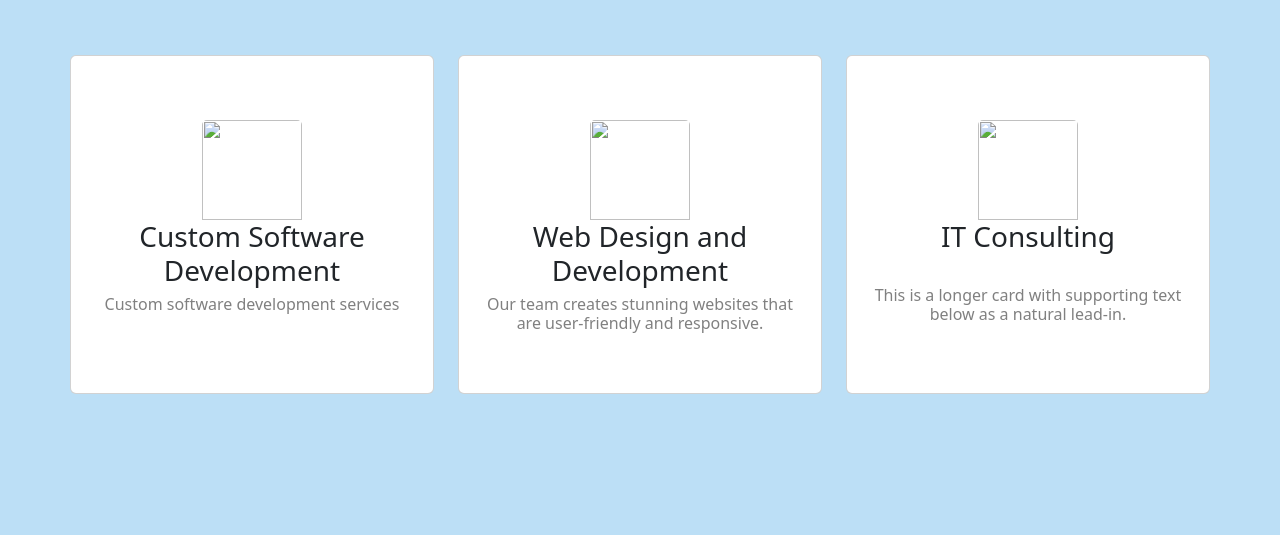
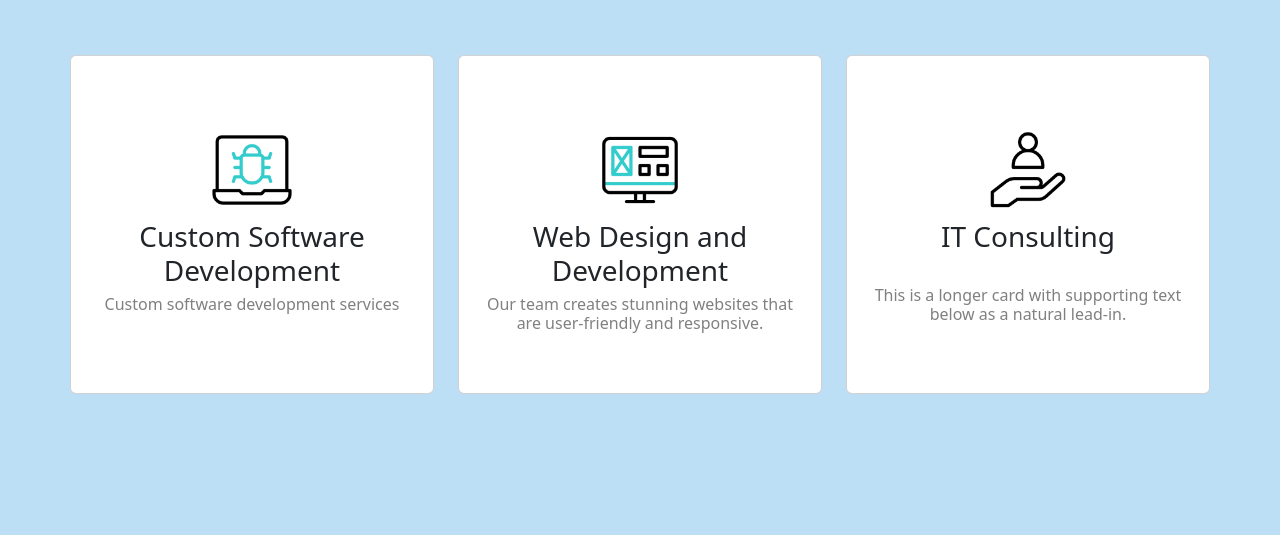
Before and after one commit to shokoofah/project-1, a plain HTML site: page services.html in a window 1280 px wide. Shown: the part 265-800 px from the top of the page. Drawn offline with Linux system fonts and the light colour scheme.

Commit message:
Update services.html

```diff
--- a/services.html
+++ b/services.html
@@ -101,7 +101,7 @@
      <div class="card body mb-3 h-100">
       <br><br>
        <div class="card-body">
-         <img src="./photo/gif/virus.gif" alt="" class="card-img-top size">
+         <img src="gif/virus.gif" alt="" class="card-img-top size">
          <h3 class="card-title text-center">Custom Software Development</h3>
          <h6 class="pp"  class="card-text text-center">Custom software development services <br><br></h6>
        </div>
@@ -112,7 +112,7 @@
 
 <br><br>
        <div class="card-body">
-         <img src="./photo/gif/monitor.gif" alt="" class="card-img-top size">
+         <img src="gif/monitor.gif" alt="" class="card-img-top size">
 
          <h3 class="card-title text-center">Web Design and Development</h3>
          <h6 class="pp" class="card-text text-center">Our team creates stunning websites that are user-friendly and responsive.<br><br></h6>
@@ -124,7 +124,7 @@
 
 <br><br>
        <div class="card-body">
-         <img src="./photo/gif/social-care.gif" alt="" class="card-img-top size">
+         <img src="gif/social-care.gif" alt="" class="card-img-top size">
 <br>
          <h3 class="card-title text-center">IT Consulting </h3><br>
          <h6 class="pp" class="card-text text-center">This is a longer card with supporting text below as a natural lead-in.<br><br></h6>
```
